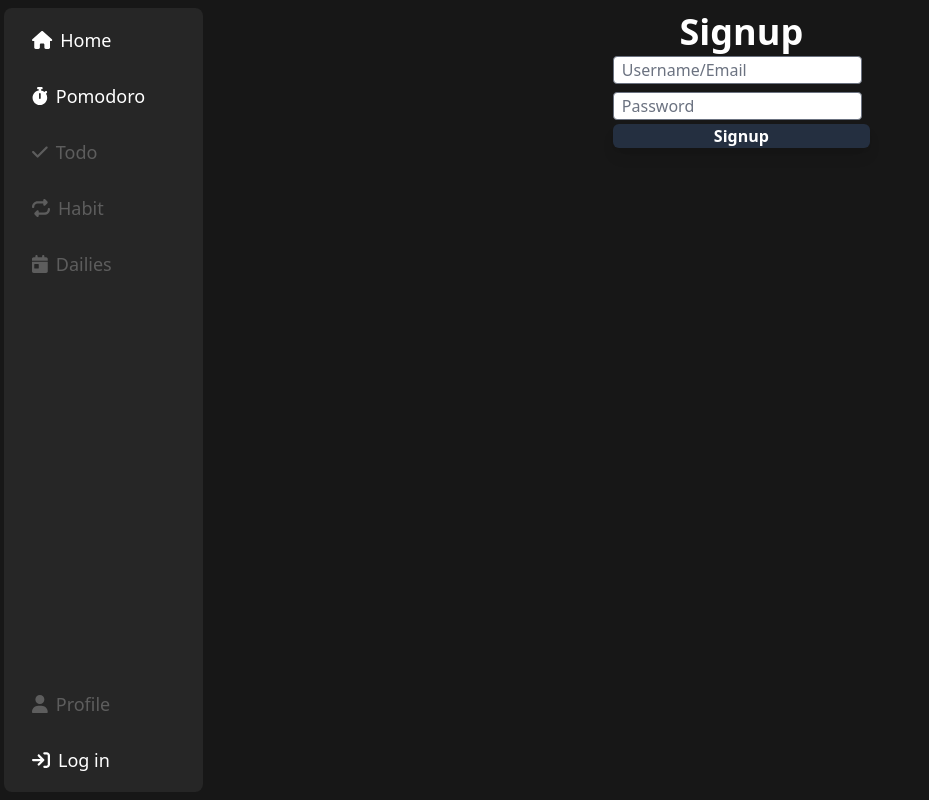
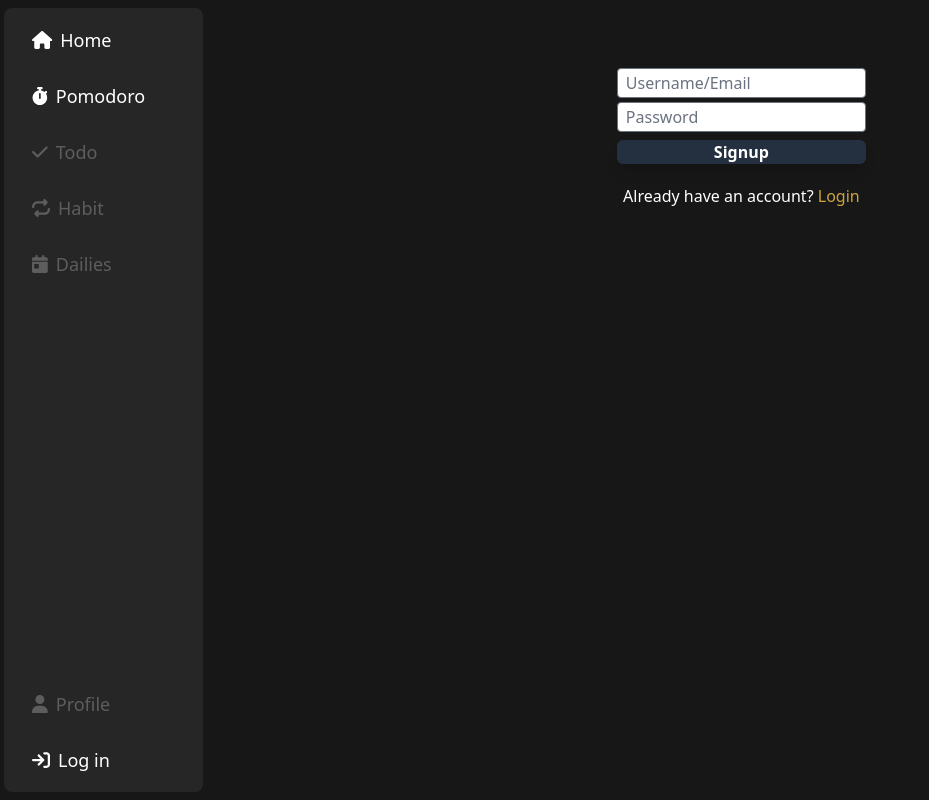
Before and after one commit to PierreMasselot1/Planit, a React (Create React App) app in the folder web/: page /signup in a window 1280 px wide. Shown: the whole page, without its empty margins (0-929 px from the left). Built offline with nearby package versions, Linux system fonts and the light colour scheme; no server answers.

Commit message:
cleanup login and signup screens

```diff
--- a/web/src/components/Auth/LoginButton.tsx
+++ b/web/src/components/Auth/LoginButton.tsx
@@ -5,7 +5,7 @@ import { UserContext } from "./userContext";
 import { logoutAPI } from "../../api/api_user";
 import { useNavigate } from "react-router-dom";
 
-const LoginButton = () => {
+function LoginButton() {
   const { user, refreshUser } = useContext(UserContext);
   const navigate = useNavigate();
   return (
@@ -23,7 +23,7 @@ const LoginButton = () => {
             : () => navigate("/login")
         }
       >
-        <div className=" flex flex-row">
+        <div className=" flex flex-row my-auto">
           <FontAwesomeIcon
             icon={user ? faSignOut : faSignIn}
             className="my-auto"
@@ -36,6 +36,6 @@ const LoginButton = () => {
       </button>
     </div>
   );
-};
+}
 
 export default LoginButton;
--- a/web/src/routes/Auth/Login.tsx
+++ b/web/src/routes/Auth/Login.tsx
@@ -37,7 +37,7 @@ function Login() {
           value={password}
           onChange={(e) => setPassword(e.target.value)}
         />{" "}
-        <Button onClick={handleLogin} className="mb-2">Login</Button>
+        <Button onClick={handleLogin} className="mb-2 mt-1">Login</Button>
         <label htmlFor="rememberMe" className="text-white">
           <input
             className=" align-middle mr-2 rounded border-gray-300 text-primary-500 focus:ring-primary-500 "
@@ -49,7 +49,7 @@ function Login() {
         </label>
       </form>
 
-      <div className="text-white">
+      <div className="text-white mt-3">
         {" "}
         Need an account?{" "}
         <a href="/signup" className="text-primary-500">
--- a/web/src/routes/Auth/Signup.tsx
+++ b/web/src/routes/Auth/Signup.tsx
@@ -19,26 +19,34 @@ function Signup() {
   };
 
   return (
-    <div className="flex flex-col justify-center items-center">
-      <div className="text-4xl font-bold text-white">Signup</div>
+    <div className="flex flex-col justify-center items-center mt-14 ">
       <form onSubmit={handleSignup} className="flex flex-col">
         <input
-          className="mr-2 my-1 h-full border rounded py-0.5 px-2 leading-tight focus:outline-none focus:border-primary-500"
+          className="mb-1 rounded py-0.5 px-2 focus:outline-none focus:border-primary-500"
           type="text"
           placeholder="Username/Email"
           value={userName}
           onChange={(e) => setUserName(e.target.value)}
         />
         <input
-          className="mr-2 my-1 h-full border rounded py-0.5 px-2 leading-tight focus:outline-none focus:border-primary-500"
+          className="mb-1 rounded py-0.5 px-2 focus:outline-none focus:border-primary-500"
           type="password"
           placeholder="Password"
           value={password}
           onChange={(e) => setPassword(e.target.value)}
         />
 
-        <Button>Signup</Button>
+        <Button className="mb-2 mt-1">Signup</Button>
       </form>
+
+      <div className="text-white mt-3">
+        {" "}
+        Already have an account?{" "}
+        <a href="/login" className="text-primary-500">
+          {" "}
+          Login
+        </a>
+      </div>
     </div>
   );
 }
```
